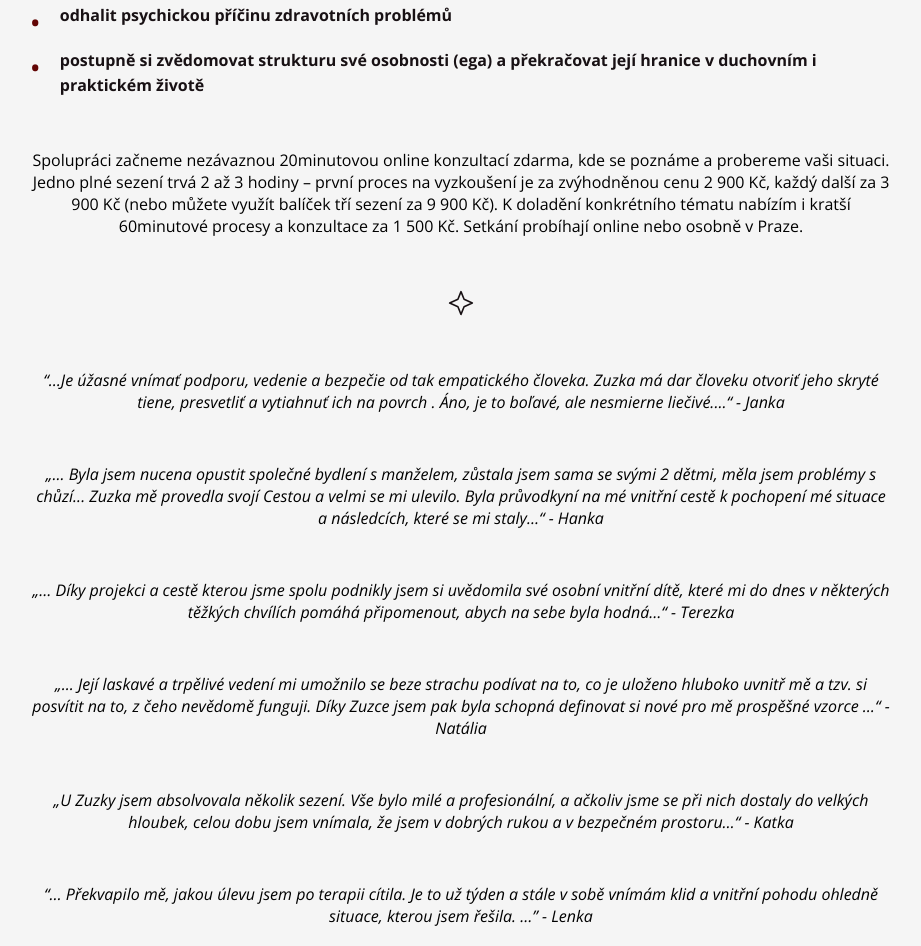
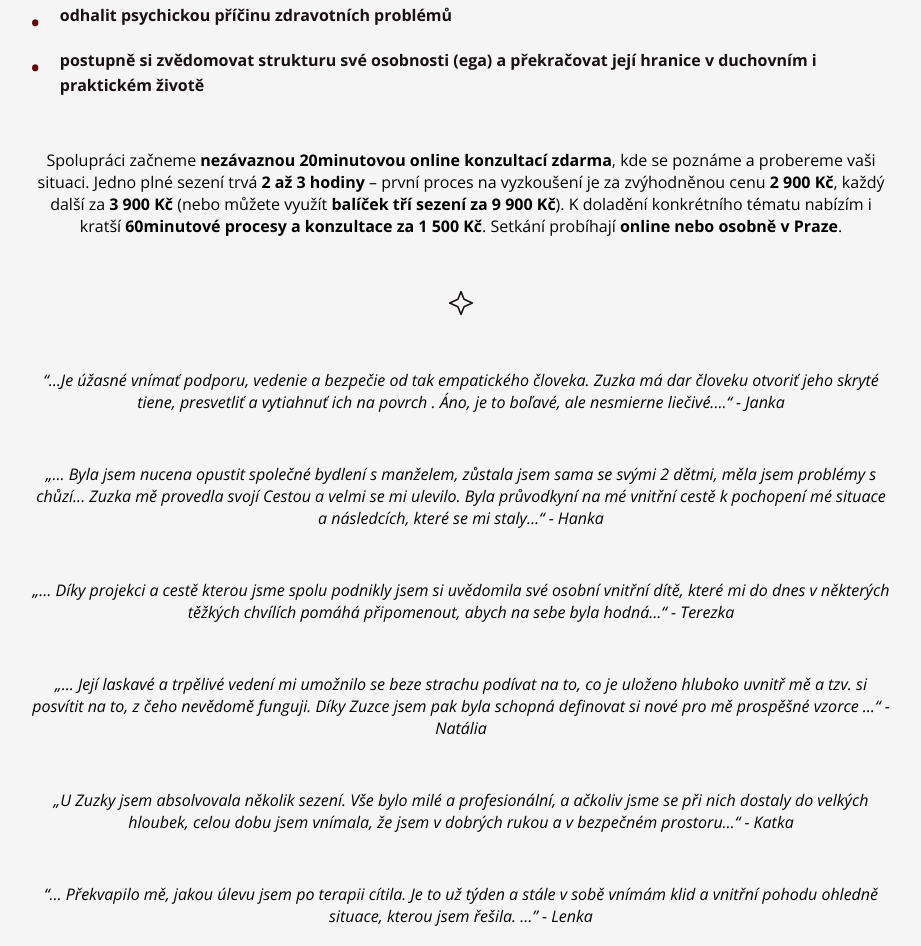
Before and after one commit to Maree13/vizitka_zuzana, a plain HTML site: page cz.html in a window 1280 px wide. Shown: the part 3787-4733 px from the top of the page, without its empty margins (179-1100 px from the left). Drawn offline with nearby package versions, Linux system fonts and the light colour scheme; a web font is replaced by a local one.

Commit message:
bold cennik cz en

```diff
--- a/cz.html
+++ b/cz.html
@@ -326,7 +326,7 @@
       <p class="paragraph myoffer-paragraph">
         <!-- Jedno plné sezení trvá cca <span class="bold">3 hodiny</span> a jeho cena je <span class="bold">4 500 Kč</span>. Prvnímu sezení předchází krátký bezplatný videohovor, během kterého se seznámíme a bude prostor pro vaše dotazy. Samotné sezení probíhá zpravidla online, v případě potřeby je možné osobní setkání v Praze. Kratší doplňkové procesy a online konzultace 1 500 Kč/hod. -->
 
-        Spolupráci začneme nezávaznou 20minutovou online konzultací zdarma, kde se poznáme a probereme vaši situaci. Jedno plné sezení trvá 2 až 3 hodiny – první proces na vyzkoušení je za zvýhodněnou cenu 2 900 Kč, každý další za 3 900 Kč (nebo můžete využít balíček tří sezení za 9 900 Kč). K doladění konkrétního tématu nabízím i kratší 60minutové procesy a konzultace za 1 500 Kč. Setkání probíhají online nebo osobně v Praze.
+        Spolupráci začneme <span class="bold">nezávaznou 20minutovou online konzultací zdarma</span>, kde se poznáme a probereme vaši situaci. Jedno plné sezení trvá <span class="bold">2 až 3 hodiny</span> – první proces na vyzkoušení je za zvýhodněnou cenu <span class="bold">2 900 Kč</span>, každý další za <span class="bold">3 900 Kč</span> (nebo můžete využít <span class="bold">balíček tří sezení za 9 900 Kč</span>). K doladění konkrétního tématu nabízím i kratší <span class="bold">60minutové procesy a konzultace za 1 500 Kč</span>. Setkání probíhají <span class="bold">online nebo osobně v Praze</span>.
       </p>
     </section>
 
```
Also changed, not shown: en.html (+1 -1 lines).
